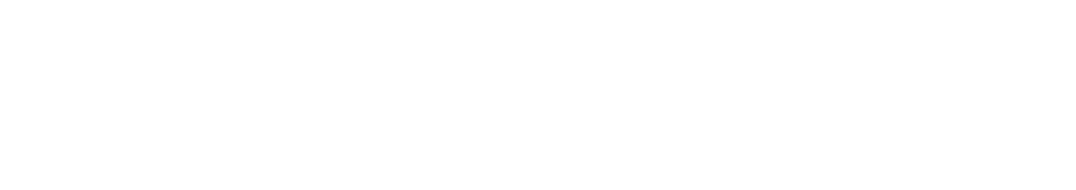
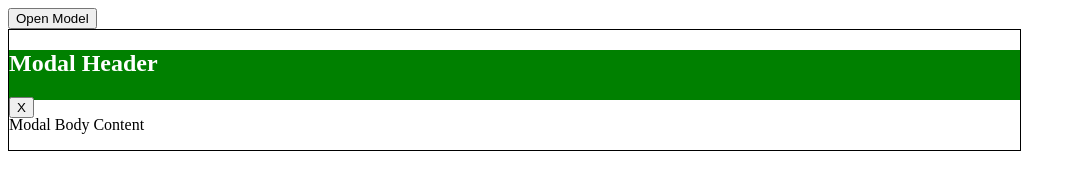
Before and after one commit to acciojob/css-modal-SamarthSable, a website: page main.html in a window 1280 px wide. Shown: the whole page, without its empty margins (0-1076 px from the left). Drawn offline with Linux system fonts and the light colour scheme.

Commit message:
created a submission

```diff
--- a/main.html
+++ b/main.html
@@ -8,6 +8,19 @@
 
 <body>
 	<!-- the entire body must be written by student -->
+	<button id="openModal">Open Model</button>
+
+	<div class="modal">
+		<div class="modal-content">
+			<div class="modal-header">
+				<h2>Modal Header</h2>
+				<button class="close-modal">X</button>
+			</div>
+			<div class="modal-body">
+				<p>Modal Body Content</p>
+			</div>
+		</div>
+	</div>
     <script type="text/javascript" src="./script.js">
 </script>
 
--- a/styles.css
+++ b/styles.css
@@ -1 +1,11 @@
 /*  your css code here. If applicable */
+.modal{
+	background-color:white;
+	width:80%;
+	border:1px solid black;
+}
+.modal-header{
+	background-color:green;
+	height:50px;
+	color:white;
+}
```
